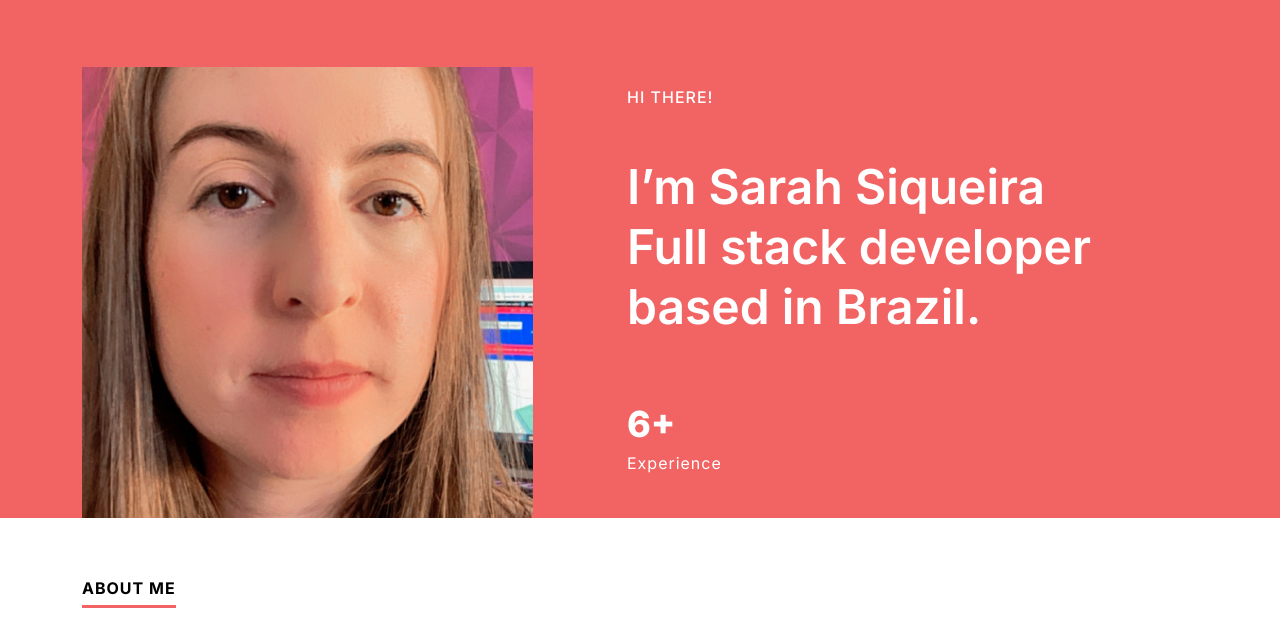
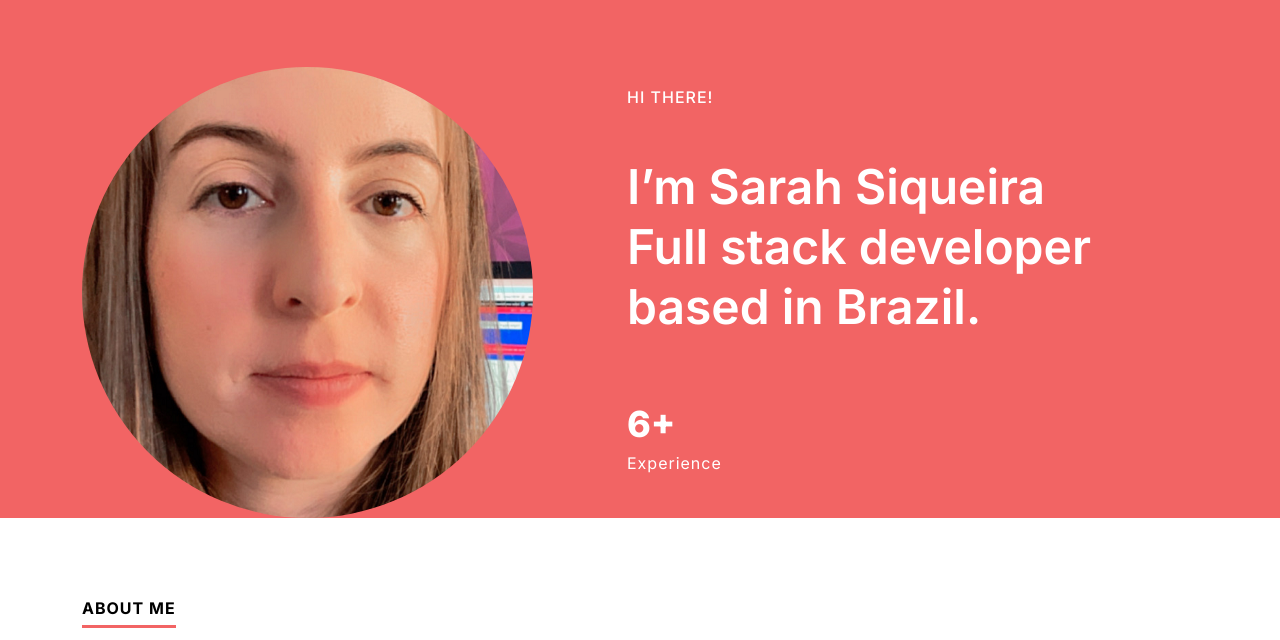
Before and after one commit to sarahcssiqueira/resume, a plain HTML site: page index.html in a window 1280 px wide. Shown: the part 113-753 px from the top of the page. Drawn offline with nearby package versions, Linux system fonts and the light colour scheme.

Commit message:
resume 07-2022

```diff
--- a/assets/css/main.css
+++ b/assets/css/main.css
@@ -1,18 +1,3 @@
-/*
-Theme Name: Jason Stroff
-
-  1. >>> Header Style
-  2. >>> Banner Style
-  3. >>> About Style
-  4. >>> Skills Style
-  5. >>> Experience Style
-  6. >>> Work Style
-  7. >>> Footer Style
-
-*/
-/*--------------------------------------------------------------
->>> TABLE OF CONTENTS:
-----------------------------------------------------------------*/
 html {font-family: 'Inter', sans-serif;background-color:#FFF}
 body {font-family: 'Inter', sans-serif;overflow-x: hidden; background-color:#FFF; font-weight:400;font-style: normal; color:#373737; font-size:14px}
 a,a:hover,a:focus,i,input,button,input:focus,.transition {text-decoration: none;outline: none;transition-delay: 0s;transition-duration: 0.4s;transition-property: all;transition-timing-function: ease;box-shadow: none;}
@@ -26,31 +11,22 @@ ul {padding: 0;margin: 0;}
 @font-face {
 font-family: 'Inter', sans-serif;}
 input:-webkit-autofill, textarea:-webkit-autofill, select:-webkit-autofill {background-color: transparent;background-image: none;color:#000;}
-/* 1.2 Typography */
 h1,h2,h3,h4,h5,h6 {font-family: 'Inter', sans-serif;}
 figure{ margin: 0 }
-svg,img { max-width: 100%; height: auto; }
+svg,img { max-width: 100%; height: auto; border-radius: 90%;}
 
-/*-----------------------------------------------------------------
-  1. >>> Header Style
-----------------------------------------------------------------*/
 .ds-header{ position: fixed; top: 0; width: 100%; z-index: 5; background-color: #F26464; padding: 70px 0;transition-delay: 0s;transition-duration: 0.4s;transition-property: all;transition-timing-function: ease; }
 .ds-header.ds-fixed-header{ padding:20px 0;box-shadow: 0px 0px 20px rgba(0, 0, 0, 0.25); }
 .ds-header-inner{ display: flex; justify-content: space-between; align-items: center; }
 .ds-logo{ text-transform: uppercase; font-size: 18px; letter-spacing: 3px; color: #000; display: flex; align-items: center; }
 .ds-logo span{ display:flex; align-items: center; justify-content: center; width: 40px; height: 40px; background-color: #000; border-radius: 4px; color: #FFF; font-size: 22px; font-weight: 600; text-align: center; margin-right: 12px; }
 .ds-logo:hover{ color: #000; }
-
 .ds-social{ list-style: none; display: flex; align-items: center; flex-wrap: wrap; }
 .ds-social li{ margin-left: 12px; }
 .ds-social li:first-child{ margin-left: 0; }
 .ds-social li a{ border-radius: 100%; color: #FFF; width: 24px; height: 24px; background-color: #F26464; display:flex; justify-content: center; align-items: center; text-align: center; font-size: 16px; }
 .ds-social li a:hover{ background-color: #000; color: #FFF; }
-/*-----------------------------------------------------------------
-  2. >>> Banner Style
-----------------------------------------------------------------*/
-.ds-banner {background: #F26464; margin-bottom: auto; margin-top:auto;}
-.ds-profile-picture {border-radius: 90%;}
+.ds-banner {background: #F26464; margin-bottom: 20px; margin-top:auto;}
 .ds-banner section{ padding-left: 70px; padding-right: 100px;}
 .ds-banner section h1 span{ display: block; text-transform: uppercase; letter-spacing: 1px;  font-weight: 500; font-size: 16px; padding-bottom: 30px; background: #F26464;}
 .ds-banner section h1{ font-weight: 600; font-size: 48px; line-height: 60px; color: #ffffff; }
@@ -59,9 +35,7 @@ svg,img { max-width: 100%; height: auto; }
 .ds-numbervalulist li:last-child{ margin-right: 0; }
 .ds-numbervalulist strong{ display: block; color: #ffffff; font-size: 36px; font-weight: 800; }
 .ds-numbervalulist span{ font-size: 16px; letter-spacing: 1px; color: #ffffff;}
-/*-----------------------------------------------------------------
-  3. >>> About Style
-----------------------------------------------------------------*/
+/*About Style*/
 .ds-about-section{ padding-top: 60px; padding-bottom: 120px; }
 .ds-heading{ display: inline-block; font-weight: 700; color: #000; text-transform: uppercase; letter-spacing: 1px; font-size: 16px; border-bottom: 3px solid #F26464; padding-bottom: 7px; margin-bottom: 23px; }
 .ds-about-section p{ color: #373737; font-size: 20px; line-height: 40px; font-weight: 300; margin-bottom: 60px; text-align: justify; }
@@ -69,17 +43,12 @@ svg,img { max-width: 100%; height: auto; }
 .ds-button{ display: inline-block; text-transform: uppercase;font-size: 12px;line-height: 13px;font-weight: 600;letter-spacing: 3px; color:#F26464; padding:17px 30px;  border: 2px solid #F26464;border-radius: 60px; }
 .ds-button:hover{ background-color:#F26464 ; color: #FFF; }
 .ds-arrow-button i{ display: inline-block; vertical-align: middle; }
-/*-----------------------------------------------------------------
-  4. >>> Skills Style
-----------------------------------------------------------------*/
+/*Skills Style*/
 .ds-skills-section{ padding-bottom: 105px; }
 .ds-skills-list{ list-style: none; padding: 0; margin: 0; display: flex; flex-wrap: wrap; align-items: center; margin-top: 11px; }
 .ds-skills-list li{ display: inline-block; color: #373737; font-size: 16px; padding:10px 20px; background-color: #FFF; border: 1px solid #D7D7D7;
   border-radius: 27px; margin-right: 15px; margin-bottom: 15px;  font-weight: 500;}
-
-/*-----------------------------------------------------------------
-  5. >>> Experience Style
-----------------------------------------------------------------*/
+/*Experience Style*/
 .ds-experience-section{ padding-bottom: 120px; }
 .ds-experience-list section{ padding-right: 70px; }
 .ds-experience-list{ padding-top: 15px; }
@@ -91,16 +60,13 @@ span.ds-department{ color: #373737; font-weight: 500; font-size: 18px; padding-b
 .ds-experience-list ul{ list-style: none; padding: 0; margin: 0; padding-top: 10px; }
 .ds-experience-list ul li{font-size: 16px; line-height: 24px; font-weight: 300; padding-left: 28px; position:relative; margin-bottom: 20px;}
 .ds-experience-list ul li:before{ content: ""; position: absolute; left: 0; top: 10px; border-radius: 100%; width: 8px; height: 8px; background-color: #373737; }
-/*-----------------------------------------------------------------
-  6. >>> Work Style
-----------------------------------------------------------------*/
+/*Work Style*/
 .ds-work-section{ padding-bottom: 80px; }
 .ds-work-list{ padding-left: 70px; padding-top:40px; padding-right: 70px; background-color:#F6F8FA; margin-bottom: 40px; }
 .ds-work-list section{ padding-top: 20px; padding-right: 120px; }
 .ds-work-tilte{ color: #000; font-size: 30px; line-height: 36px; font-weight: 600; margin-bottom: 30px; }
 .ds-work-list p{ font-weight: 300; font-size: 18px; line-height: 30px; }
 .ds-work-list .ds-button{ margin-top: 20px; }
-
 .ds-work-det-hed{ padding-top: 42px; padding-bottom: 80px; }
 .ds-work-det-title{ font-weight: 600; color:#000; font-size: 48px; margin-bottom: 20px; }
 .ds-work-det-dep{ display:block;font-weight: 600; color: #000; font-size: 18px; }
@@ -110,9 +76,7 @@ span.ds-department{ color: #373737; font-weight: 500; font-size: 18px; padding-b
 .ds-work-content-sec ul{ list-style: none; padding: 0; margin: 0; }
 .ds-work-content-sec li{font-size: 18px; line-height: 36px;  padding-left: 28px; position:relative; margin-bottom: 20px;}
 .ds-work-content-sec li:before{ content: ""; position: absolute; left: 0; top: 13px; border-radius: 100%; width: 8px; height: 8px; background-color: #373737; }
-/*-----------------------------------------------------------------
-  7. >>> Footer Style
-----------------------------------------------------------------*/
+
 .ds-footer{ background-color: #000; padding: 120px 0; }
 .ds-footer section { padding-bottom: 97px; }
 .ds-footer section span{ color: rgba(255,255,255,0.5); text-transform: uppercase; font-weight: 700; font-size: 16px; letter-spacing: 1px; display: block; padding-bottom: 20px; }
@@ -122,11 +86,6 @@ span.ds-department{ color: #373737; font-weight: 500; font-size: 18px; padding-b
 .ds-copyright a{color: rgba(255,255,255,0.5);}
 .ds-copyright a:hover{ color: #F26464; }
 
-
-
-/*-------------------------------------------------------------------------------
- Responsive XS Style @media (max-width: 767px)
--------------------------------------------------------------------------------*/
 @media (max-width: 768px) {
 	.ds-header,.ds-header.ds-fixed-header{ padding: 15px 0; }
 	.ds-banner,.ds-about-section,.ds-skills-section,.ds-experience-section,.ds-work-section,.ds-work-details-section{ padding-left: 10px; padding-right: 10px; }
@@ -158,8 +117,6 @@ span.ds-department{ color: #373737; font-weight: 500; font-size: 18px; padding-b
 	.ds-work-content-sec{ padding: 30px 0; }
 	.ds-work-list section{ padding-right: 0; padding-bottom: 30px; }
 }
-
-
 @media (min-width: 768px) and (max-width: 991px) {
 	.ds-work-list section{ padding-right: 30px; }
 
@@ -168,6 +125,4 @@ span.ds-department{ color: #373737; font-weight: 500; font-size: 18px; padding-b
 @media (min-width: 992px) and (max-width: 1199px) {
 	.ds-banner section{ padding-right: 0; }
 	.ds-work-list section{ padding-right: 30px; padding-bottom:60px; }
-
-
 }
```
